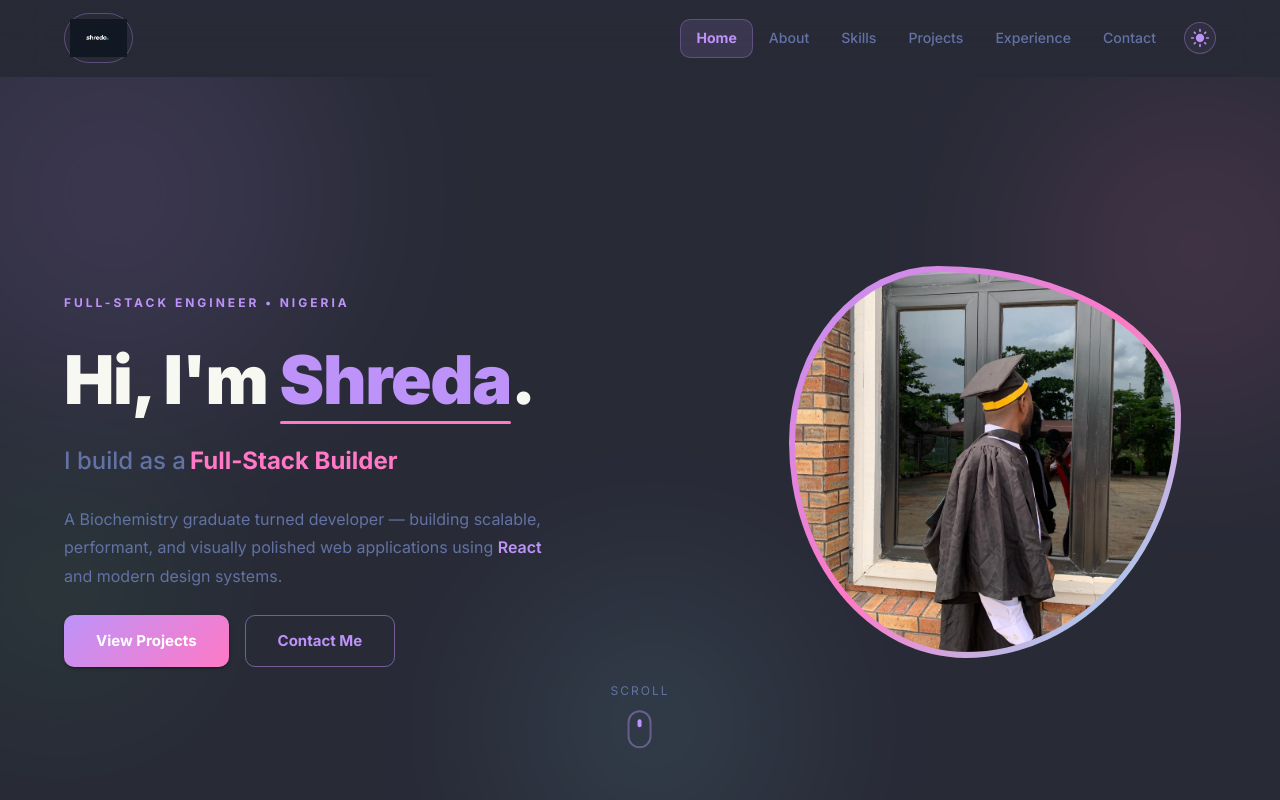
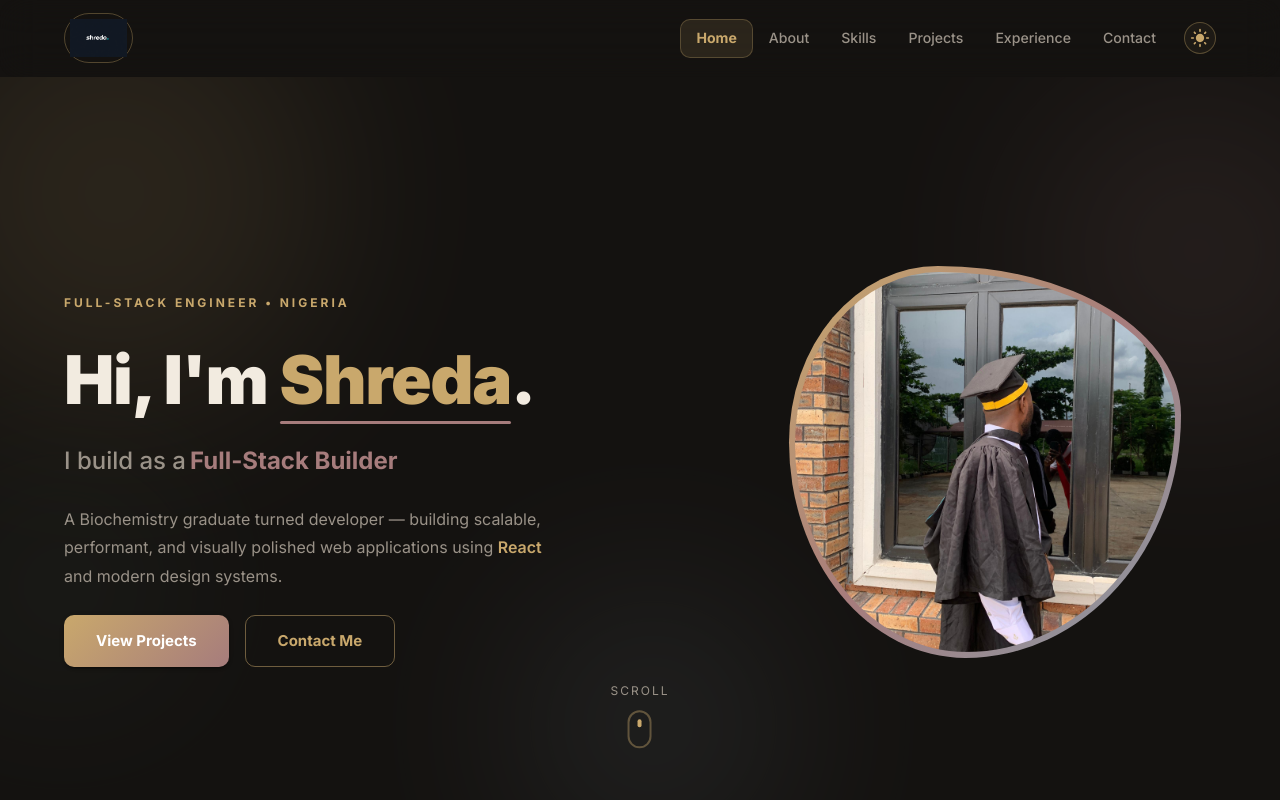
Before and after one commit to shreda-dot/Shreda--, a React (Vite) app: page / in a window 1280 px wide. Shown: the top 800 px of the page. Built offline with nearby package versions, Linux system fonts and the light colour scheme.

Commit message:
a new change occured

```diff
--- a/src/components/Experience.tsx
+++ b/src/components/Experience.tsx
@@ -62,11 +62,11 @@ const Experience = () => {
                 borderColor: "rgba(255,255,255,0.05)",
                 cursor: "default",
                 borderRadius: 3,
-                boxShadow: "0 12px 24px rgba(45,212,191,0.08)",
+                boxShadow: "0 12px 24px rgba(201,168,108,0.1)",
                 transition: "all 0.3s",
                 "&:hover": {
                   transform: "translateY(-4px)",
-                  boxShadow: "0 20px 40px rgba(45,212,191,0.15)",
+                  boxShadow: "0 20px 40px rgba(201,168,108,0.18)",
                 },
               }}
             >
--- a/src/components/Hero.tsx
+++ b/src/components/Hero.tsx
@@ -3,6 +3,7 @@ import { Box, Container, Typography, Button, Stack, Grid } from '@mui/material';
 import { motion } from 'framer-motion';
 import type { Variants } from 'framer-motion';
 import Picture from '../assets/IMG-20250207-WA0045.jpg';
+import { alpha, brand } from '../theme/brandColors';
 
 // ── Typing animation hook ──────────────────────────────────────────────────
 const roles = [
@@ -44,10 +45,10 @@ const useTypingEffect = () => {
 
 // ── Floating orb config ────────────────────────────────────────────────────
 const orbs = [
-  { color: '#bd93f9', size: 420, top: '-10%', left: '-8%',  duration: 9,  delay: 0 },
-  { color: '#ff79c6', size: 320, top: '5%',   right: '-5%', duration: 13, delay: 1.5 },
-  { color: '#8be9fd', size: 260, bottom: '0%', left: '40%', duration: 11, delay: 3 },
-  { color: '#50fa7b', size: 180, top: '55%',  left: '-3%',  duration: 15, delay: 2 },
+  { color: brand.gold, size: 420, top: '-10%', left: '-8%',  duration: 9,  delay: 0 },
+  { color: brand.rose, size: 320, top: '5%',   right: '-5%', duration: 13, delay: 1.5 },
+  { color: brand.mist, size: 260, bottom: '0%', left: '40%', duration: 11, delay: 3 },
+  { color: brand.sage, size: 180, top: '55%',  left: '-3%',  duration: 15, delay: 2 },
 ];
 
 const fadeInUp: Variants = {
@@ -184,7 +185,7 @@ const Hero = () => {
                         display: 'inline-block',
                         width: 2,
                         height: '1.2em',
-                        background: '#ff79c6',
+                        background: brand.rose,
                         borderRadius: 2,
                         verticalAlign: 'middle',
                         marginLeft: 2,
@@ -216,12 +217,12 @@ const Hero = () => {
                       onClick={() => document.getElementById('projects')?.scrollIntoView({ behavior: 'smooth' })}
                       sx={{
                         px: 4, py: 1.5,
-                        background: 'linear-gradient(135deg, #bd93f9 0%, #ff79c6 100%)',
+                        background: `linear-gradient(135deg, ${brand.gold} 0%, ${brand.rose} 100%)`,
                         color: '#fff',
                         '&:hover': {
-                          background: 'linear-gradient(135deg, #a875f7 0%, #ff5faf 100%)',
+                          background: `linear-gradient(135deg, #b89558 0%, #946b6b 100%)`,
                           transform: 'translateY(-3px)',
-                          boxShadow: '0 12px 28px rgba(189,147,249,0.4)',
+                          boxShadow: `0 12px 28px ${alpha('gold', 0.4)}`,
                         },
                       }}
                     >
@@ -233,11 +234,11 @@ const Hero = () => {
                       onClick={() => document.getElementById('contact')?.scrollIntoView({ behavior: 'smooth' })}
                       sx={{
                         px: 4, py: 1.5,
-                        borderColor: 'rgba(189,147,249,0.5)',
+                        borderColor: alpha('gold', 0.5),
                         color: 'primary.main',
                         '&:hover': {
                           borderColor: 'primary.main',
-                          bgcolor: 'rgba(189,147,249,0.08)',
+                          bgcolor: alpha('gold', 0.08),
                           transform: 'translateY(-3px)',
                         },
                       }}
@@ -272,7 +273,7 @@ const Hero = () => {
                       position: 'absolute',
                       inset: -6,
                       borderRadius: '38% 62% 55% 45% / 45% 38% 62% 55%',
-                      background: 'linear-gradient(135deg, #bd93f9, #ff79c6, #8be9fd)',
+                      background: `linear-gradient(135deg, ${brand.gold}, ${brand.rose}, ${brand.mist})`,
                       zIndex: 0,
                       animation: 'morphBorder 8s ease-in-out infinite',
                     },
@@ -331,7 +332,7 @@ const Hero = () => {
               sx={{
                 width: 24, height: 38, borderRadius: 12,
                 border: '2px solid',
-                borderColor: 'rgba(189,147,249,0.4)',
+                borderColor: alpha('gold', 0.4),
                 display: 'flex', justifyContent: 'center', pt: 0.8,
               }}
             >
--- a/src/components/NavBar.tsx
+++ b/src/components/NavBar.tsx
@@ -77,13 +77,13 @@ const Navbar = () => {
               sx={{
                 display: 'flex', alignItems: 'center',
                 p: 0.6, borderRadius: 2, border: '1px solid',
-                borderColor: 'rgba(189,147,249,0.35)',
-                bgcolor: 'rgba(189,147,249,0.06)',
+                borderColor: 'rgba(201,168,108,0.35)',
+                bgcolor: 'rgba(201,168,108,0.06)',
                 cursor: 'pointer', transition: 'all 0.25s',
                 background: 'none',
                 '&:hover': {
                   borderColor: 'primary.main',
-                  bgcolor: 'rgba(189,147,249,0.14)',
+                  bgcolor: 'rgba(201,168,108,0.14)',
                   transform: 'scale(1.06)',
                 },
               }}
@@ -110,8 +110,8 @@ const Navbar = () => {
                         position: 'absolute',
                         inset: 0,
                         borderRadius: 10,
-                        background: 'rgba(189,147,249,0.13)',
-                        border: '1px solid rgba(189,147,249,0.28)',
+                        background: 'rgba(201,168,108,0.13)',
+                        border: '1px solid rgba(201,168,108,0.28)',
                       }}
                     />
                   )}
@@ -143,10 +143,10 @@ const Navbar = () => {
                   sx={{
                     ml: 1.5,
                     color: 'primary.main',
-                    border: '1px solid rgba(189,147,249,0.35)',
-                    bgcolor: 'rgba(189,147,249,0.06)',
+                    border: '1px solid rgba(201,168,108,0.35)',
+                    bgcolor: 'rgba(201,168,108,0.06)',
                     transition: 'all 0.25s',
-                    '&:hover': { bgcolor: 'rgba(189,147,249,0.16)', borderColor: 'primary.main' },
+                    '&:hover': { bgcolor: 'rgba(201,168,108,0.16)', borderColor: 'primary.main' },
                   }}
                 >
                   <AnimatePresence mode="wait" initial={false}>
@@ -177,8 +177,8 @@ const Navbar = () => {
                 onClick={() => setMobileOpen((p) => !p)}
                 sx={{
                   color: 'text.primary', p: 1.2,
-                  bgcolor: 'rgba(189,147,249,0.06)', borderRadius: '10px',
-                  border: '1px solid rgba(189,147,249,0.2)', transition: '0.2s',
+                  bgcolor: 'rgba(201,168,108,0.06)', borderRadius: '10px',
+                  border: '1px solid rgba(201,168,108,0.2)', transition: '0.2s',
                   '&:active': { transform: 'scale(0.9)' },
                 }}
               >
@@ -208,7 +208,7 @@ const Navbar = () => {
               style={{
                 position: 'fixed', top: 0, right: 0, bottom: 0,
                 width: 260, zIndex: 1300,
-                boxShadow: '-12px 0 40px rgba(189,147,249,0.2)',
+                boxShadow: '-12px 0 40px rgba(201,168,108,0.2)',
               }}
             >
               <Box
@@ -253,12 +253,12 @@ const Navbar = () => {
                           color: activeSection === item.id ? 'primary.main' : 'text.secondary',
                           fontWeight: activeSection === item.id ? 700 : 500,
                           fontSize: '0.95rem',
-                          bgcolor: activeSection === item.id ? 'rgba(189,147,249,0.1)' : 'transparent',
+                          bgcolor: activeSection === item.id ? 'rgba(201,168,108,0.1)' : 'transparent',
                           borderLeft: activeSection === item.id ? '3px solid' : '3px solid transparent',
                           borderColor: activeSection === item.id ? 'primary.main' : 'transparent',
 
                           '&:hover': {
-                            bgcolor: 'rgba(189,147,249,0.08)',
+                            bgcolor: 'rgba(201,168,108,0.08)',
                             color: 'primary.main',
                           },
                         }}
--- a/src/index.css
+++ b/src/index.css
@@ -24,7 +24,7 @@ body {
   flex-direction: column;
 }
 
-/* Scrollbar styling (Dracula-flavored) */
+/* Scrollbar — champagne gold tint */
 ::-webkit-scrollbar {
   width: 8px;
 }
@@ -32,9 +32,9 @@ body {
   background: transparent;
 }
 ::-webkit-scrollbar-thumb {
-  background: rgba(189, 147, 249, 0.35);
+  background: rgba(201, 168, 108, 0.35);
   border-radius: 4px;
 }
 ::-webkit-scrollbar-thumb:hover {
-  background: rgba(189, 147, 249, 0.6);
+  background: rgba(201, 168, 108, 0.55);
 }
--- a/src/theme/MuiTheme.ts
+++ b/src/theme/MuiTheme.ts
@@ -1,21 +1,6 @@
 import { createTheme, responsiveFontSizes } from '@mui/material/styles';
 import type { PaletteMode } from '@mui/material';
-
-// ─── Dracula Palette ──────────────────────────────────────────────────────────
-const dracula = {
-  background: '#282a36',
-  currentLine: '#44475a',
-  selection: '#44475a',
-  foreground: '#f8f8f2',
-  comment: '#6272a4',
-  purple: '#bd93f9',
-  pink: '#ff79c6',
-  cyan: '#8be9fd',
-  green: '#50fa7b',
-  yellow: '#f1fa8c',
-  orange: '#ffb86c',
-  red: '#ff5555',
-};
+import { brand } from './brandColors';
 
 // ─── Theme Factory ────────────────────────────────────────────────────────────
 export const buildTheme = (mode: PaletteMode) => {
@@ -25,25 +10,25 @@ export const buildTheme = (mode: PaletteMode) => {
     palette: {
       mode,
       primary: {
-        main: dracula.purple,
-        contrastText: isDark ? dracula.background : '#ffffff',
+        main: brand.gold,
+        contrastText: isDark ? brand.ink : '#1a1816',
       },
       secondary: {
-        main: dracula.pink,
+        main: brand.rose,
       },
       background: {
-        default: isDark ? dracula.background : '#f8f8f2',
-        paper: isDark ? dracula.currentLine : '#ffffff',
+        default: isDark ? brand.ink : '#f5f1ea',
+        paper: isDark ? brand.paper : '#ffffff',
       },
       text: {
-        primary: isDark ? dracula.foreground : dracula.background,
-        secondary: isDark ? dracula.comment : '#555770',
+        primary: isDark ? brand.cream : '#1a1816',
+        secondary: isDark ? brand.muted : '#5c564d',
       },
-      info: { main: dracula.cyan },
-      success: { main: dracula.green },
-      warning: { main: dracula.orange },
-      error: { main: dracula.red },
-      divider: isDark ? 'rgba(98,114,164,0.25)' : 'rgba(40,42,54,0.12)',
+      info: { main: brand.mist },
+      success: { main: brand.sage },
+      warning: { main: brand.amber },
+      error: { main: '#c45c5c' },
+      divider: isDark ? 'rgba(154, 146, 136, 0.18)' : 'rgba(26, 24, 22, 0.12)',
     },
     typography: {
       fontFamily: '"Inter", "system-ui", sans-serif',
@@ -74,7 +59,7 @@ export const buildTheme = (mode: PaletteMode) => {
             transition: 'all 0.3s ease',
             '&:hover': {
               transform: 'translateY(-2px)',
-              boxShadow: `0 8px 20px rgba(189,147,249,0.35)`,
+              boxShadow: `0 8px 20px rgba(201, 168, 108, 0.35)`,
             },
             '&:active': { transform: 'scale(0.97)' },
           },
@@ -95,7 +80,7 @@ export const buildTheme = (mode: PaletteMode) => {
             transition: 'transform 0.3s ease, box-shadow 0.3s ease',
             '&:hover': {
               transform: 'translateY(-4px)',
-              boxShadow: `0 20px 40px rgba(189,147,249,0.2)`,
+              boxShadow: `0 20px 40px rgba(201, 168, 108, 0.18)`,
             },
           },
         },
--- /dev/null
+++ b/src/theme/brandColors.ts
@@ -0,0 +1,30 @@
+/**
+ * Editorial “warm noir” palette — champagne gold, dusty rose, muted sage & mist.
+ * Centralizes accents so the UI stays cohesive (replaces neon Dracula / AI styling).
+ */
+export const brand = {
+  gold: '#c9a86c',
+  rose: '#a67c7c',
+  mist: '#8a9ba8',
+  sage: '#6b8f7a',
+  ink: '#141210',
+  paper: '#1f1d1a',
+  paperElevated: '#2a2622',
+  cream: '#f2ebe0',
+  muted: '#9a9288',
+  amber: '#c9a574',
+  coral: '#c17f59',
+} as const;
+
+/** RGB channels for `rgba(...)` strings in sx / inline styles */
+export const brandRgb = {
+  gold: '201, 168, 108',
+  rose: '166, 124, 124',
+  mist: '138, 155, 168',
+  sage: '107, 143, 122',
+} as const;
+
+export type BrandRgbKey = keyof typeof brandRgb;
+
+export const alpha = (channel: BrandRgbKey, opacity: number) =>
+  `rgba(${brandRgb[channel]}, ${opacity})`;
```
Also changed, not shown: src/App.tsx (+5 -4 lines), src/components/Footer.tsx (+5 -6 lines), src/components/Project.tsx (+4 -3 lines), src/pages/AboutPage.tsx (+4 -4 lines), src/pages/SkillsPage.tsx (+5 -4 lines).
